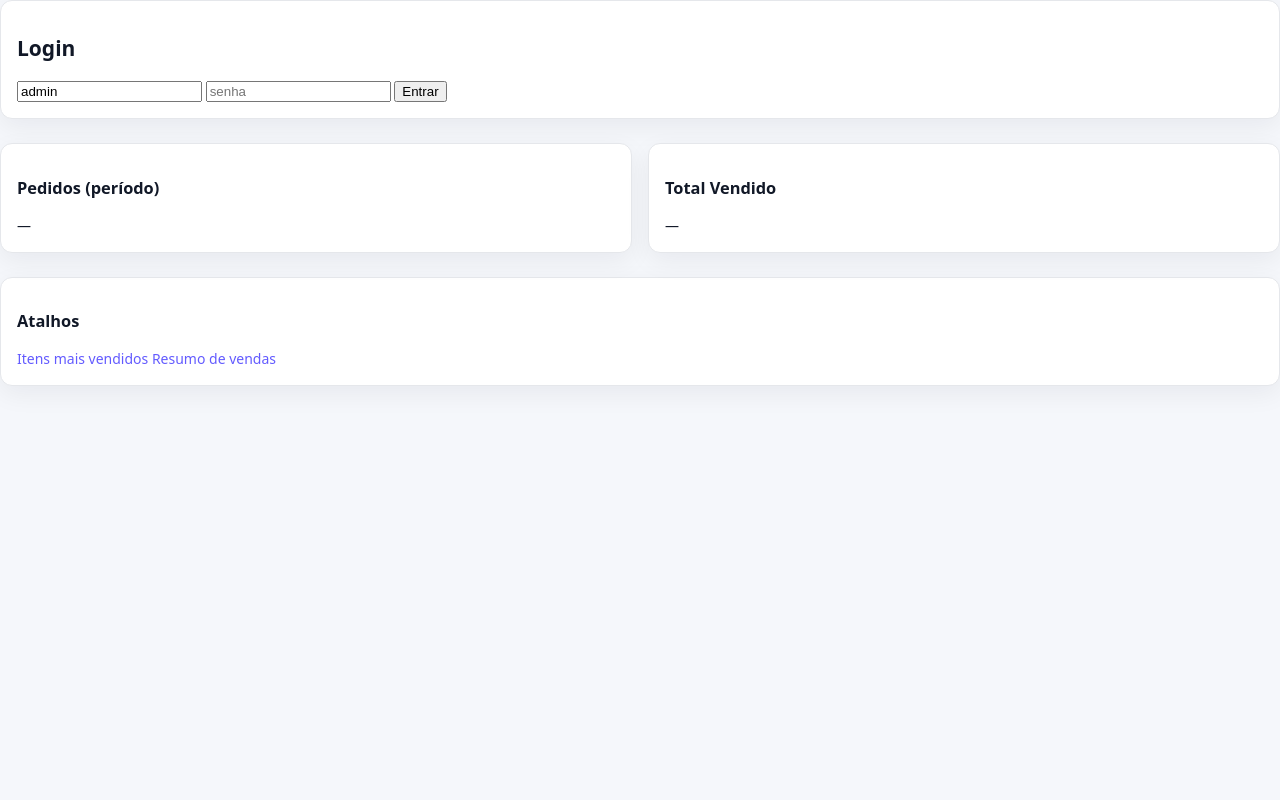
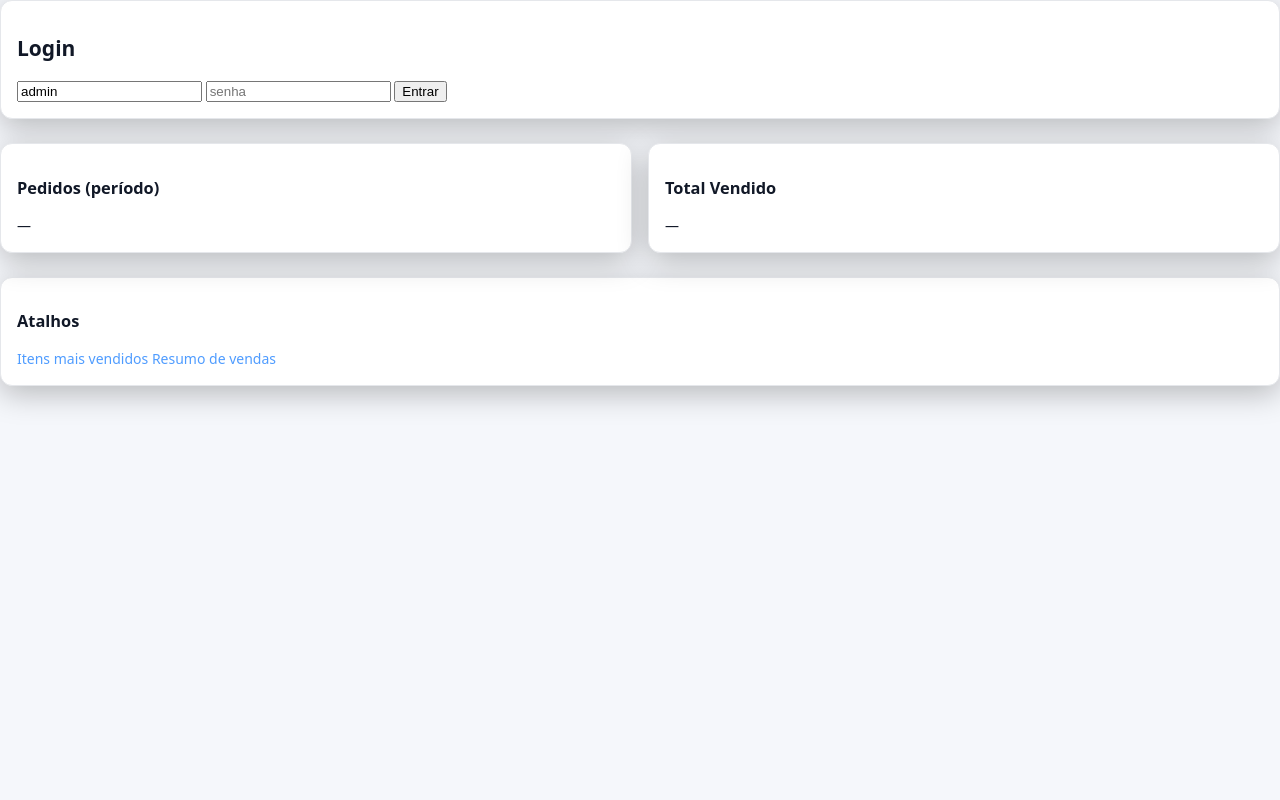
Before and after one commit to WendellKZ/portal_vendas_render_restor, a Django app: page /app/ in a window 1280 px wide. Run offline with Django 5.2, Linux system fonts and the light colour scheme.

Commit message:
fix(ui): remover url_for e usar {% static %} (tema + favicon)

```diff
--- /dev/null
+++ b/core/static/portal/theme.css
@@ -0,0 +1,20 @@
+:root{
+  --bg: #0b1220;
+  --card: #121a2b;
+  --text: #e8eefc;
+  --muted: #9fb3d9;
+  --accent: #4f9cff;
+  --accent-2: #00c2a8;
+}
+*{ box-sizing: border-box; }
+html, body{ margin:0; padding:0; background:var(--bg); color:var(--text); font-family: ui-sans-serif, system-ui, -apple-system, Segoe UI, Roboto, Ubuntu, Cantarell, Noto Sans, Arial, 'Apple Color Emoji','Segoe UI Emoji'; }
+a{ color: var(--accent); text-decoration:none; }
+.container{ max-width: 1200px; margin: 0 auto; padding: 16px; }
+.card{ background: var(--card); border-radius: 14px; padding: 16px; box-shadow: 0 8px 30px rgba(0,0,0,.25); }
+.kpis{ display: grid; grid-template-columns: repeat(auto-fit, minmax(220px, 1fr)); gap: 12px; margin-block: 12px; }
+.kpi h3{ margin:0; font-size: 13px; color: var(--muted); }
+.kpi .v{ font-size: 22px; font-weight: 700; }
+.nav{ display:flex; gap:8px; padding:8px; border-radius:10px; background:rgba(255,255,255,.04); margin: 8px 0 16px; }
+.nav a{ padding:8px 12px; border-radius:8px; }
+.nav a.active, .nav a:hover{ background: rgba(79,156,255,.15); }
+footer{ color:var(--muted); font-size: 12px; opacity:.8; text-align:center; padding: 24px 0; }
--- a/templates/base.html
+++ b/templates/base.html
@@ -2,15 +2,22 @@
 <!doctype html>
 <html lang="pt-br" data-theme="light">
 <head>
-  <meta charset="utf-8">
-  <meta name="viewport" content="width=device-width, initial-scale=1">
-  <title>Portal Vendas</title>
-  <link rel="icon" href="{% static 'favicon.png' %}">
-  <link rel="stylesheet" href="{% static 'css/theme.css' %}">
+  <meta charset="utf-8" />
+  <meta name="viewport" content="width=device-width, initial-scale=1" />
+  <title>{% block title %}Portal Vendas{% endblock %}</title>
+
+  <!-- Favicon e estilos (Django static) -->
+  <link rel="icon" href="{% static 'portal/favicon.png' %}">
+  <link rel="stylesheet" href="{% static 'portal/theme.css' %}">
   <link rel="stylesheet" href="{% static 'portal/app.css' %}">
+
+  <!-- Chart.js para os gráficos -->
   <script src="https://cdn.jsdelivr.net/npm/chart.js"></script>
 </head>
 <body data-page="{% block page %}{% endblock %}">
   {% block content %}{% endblock %}
+
+  <!-- JS do portal (se existir) -->
+  <script src="{% static 'portal/app.js' %}"></script>
 </body>
 </html>
```
Also changed, not shown: core/static/portal/favicon.png (added).
